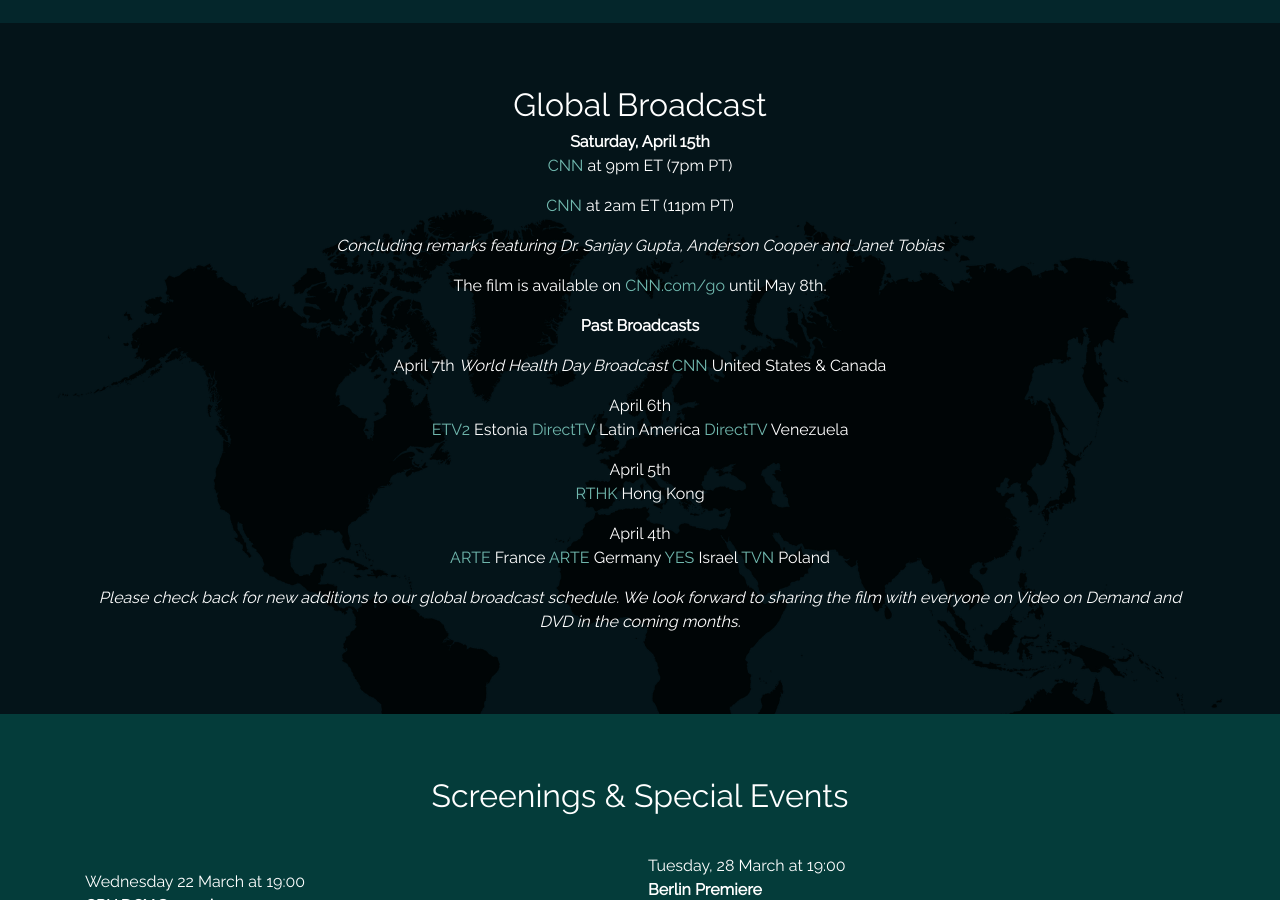
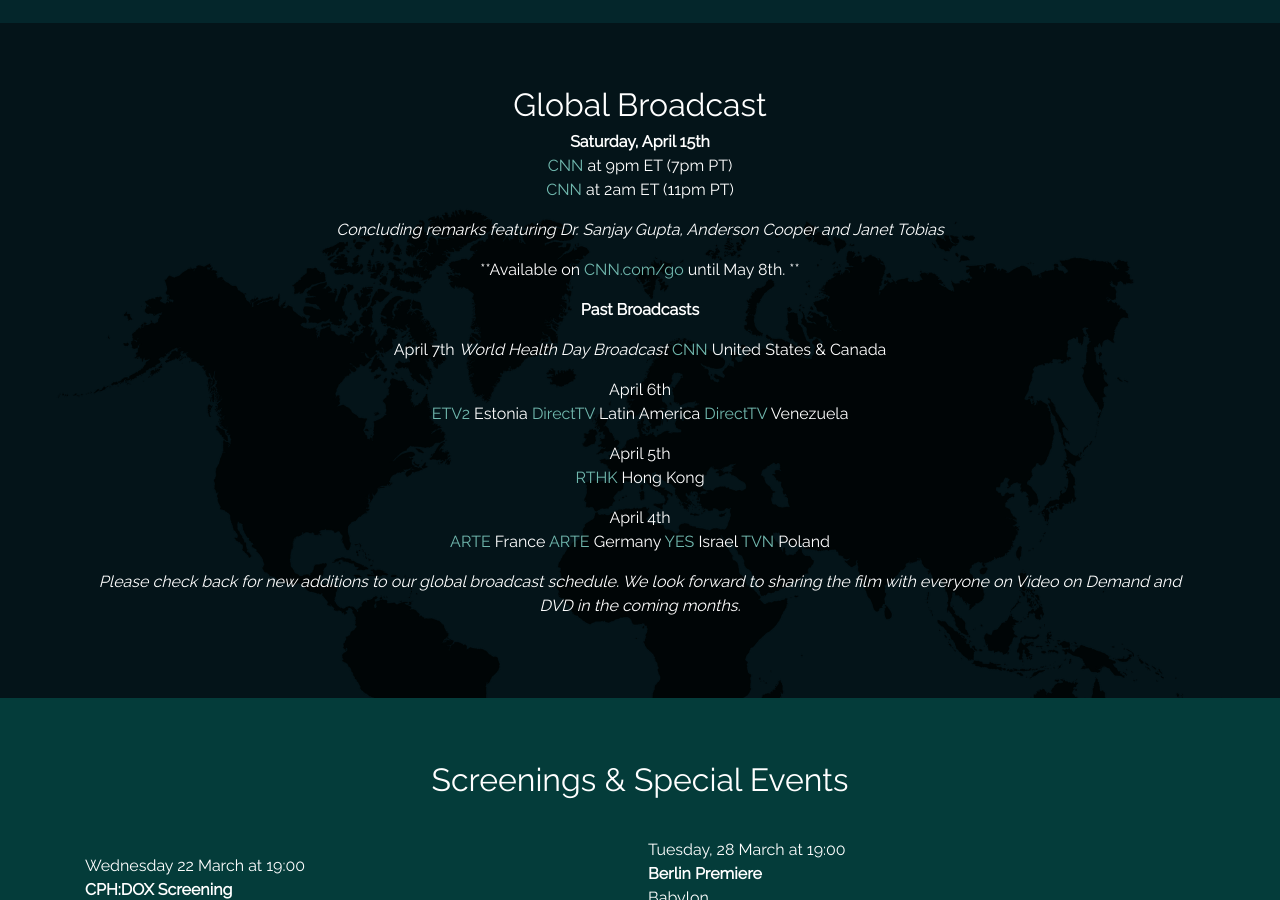
Before and after one commit to caseyg/takesallofus, a Jekyll site: the page built from index.md, in a window 1280 px wide and 900 px high, scrolled down 2464 px. Built offline with Jekyll 4.4.1, drawn with Linux system fonts in a browser that asks for light colours; nearby versions of some CDN libraries; comment, search, counter and statistics services are not loaded.

Commit message:
Updated Index

```diff
--- a/index.md
+++ b/index.md
@@ -9,9 +9,9 @@
   trailer-youtube-id: zsB1sYSHEAM
 broadcastevents:
   description: "**Saturday, April 15th**  \n[CNN](http://www.cnn.com) at 9pm ET (7pm
-    PT)  \n\n[CNN](http://www.cnn.com) at 2am ET (11pm PT)\n  \n*Concluding remarks
-    featuring Dr. Sanjay Gupta, Anderson Cooper and Janet Tobias*\n  \n\n\nThe film
-    is available on [CNN.com/go](http://www.cnn.com/go) until May 8th.\n\n\n**Past
+    PT)  \n[CNN](http://www.cnn.com) at 2am ET (11pm PT)\n  \n*Concluding remarks
+    featuring Dr. Sanjay Gupta, Anderson Cooper and Janet Tobias*\n  \n  \n\n\n**Available
+    on [CNN.com/go](http://www.cnn.com/go) until May 8th. **   \n\n\n  \n\n**Past
     Broadcasts**\n\nApril 7th\n*World Health Day Broadcast*\n[CNN](http://www.cnn.com)
     United States & Canada\n\nApril 6th  \n[ETV2](http://etv2.err.ee) Estonia\n[DirectTV](http://www.directvla.com)
     Latin America\n[DirectTV](http://www.directv.com.ve) Venezuela\n\nApril 5th  \n[RTHK](http://www.rthk.hk)
```
